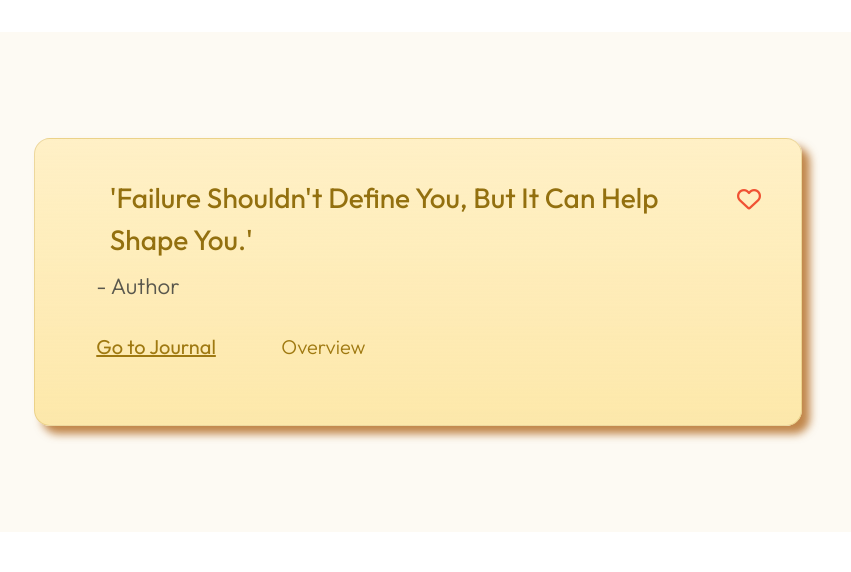
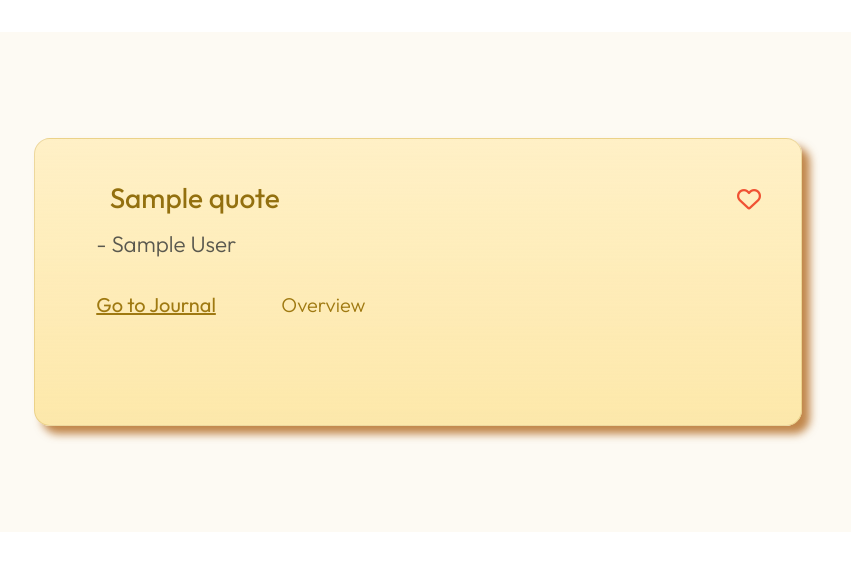
Before and after one commit to lyscodes/CFG_Software_2_4, a Flask app: template templates/quote.html in a window 1280 px wide. Shown: the part 77-649 px from the top of the page, without its empty margins (222-1073 px from the left). Run offline with Flask 3, Linux system fonts and the light colour scheme; the template is opened without the code that fills it: most values are stand-ins (such as "Sample title", 1, 10 or a date in 2020); some libraries are stand-ins or nearby versions.

Commit message:
Connected quote and journal page with back-end call to quote API

```diff
--- a/app.py
+++ b/app.py
@@ -5,6 +5,7 @@ from main import get_quote_otd, make_moods_dict
 app = Flask(__name__)
 
 
+@app.route('/')
 @app.route('/mood', methods=['GET', 'POST'])
 def mood_checkin():
     if request.method == 'GET':
@@ -19,12 +20,15 @@ def quote_of_the_day():
     result = get_quote_otd()
     quote = result[0]
     author = result[1]
-    return render_template("quote.html", quote=f'Quote of the day is: {quote} By {author}')
+    return render_template("quote.html", quote=quote, author=author)
 
 
 @app.route('/journal')
 def add_journal_entry():
-    return render_template("journal.html")
+    result = get_quote_otd() # This is a quick solution, but we should save the data from /quote call to the api instead
+    quote = result[0]
+    author = result[1]
+    return render_template("journal.html", quote=quote, author=author)
 
 
 
--- a/main.py
+++ b/main.py
@@ -26,6 +26,7 @@ def get_moods(mood):
             return gif_url
     except Exception:
         print("Opps: error")
+
 
 def make_moods_dict():
     main_moods = ['happy', 'calm', 'sad', 'worried', 'frustrated', 'angry']
--- a/templates/journal.html
+++ b/templates/journal.html
@@ -11,7 +11,7 @@
       <div class="hero-section">
           <div class="quote-journal-div">
 
-              <h2 class="quote-journal"><i class="fa-solid fa-lightbulb fa-lg center"></i>'Failure Shouldn't Define You, But It Can Help Shape You.' </h2>
+              <h2 class="quote-journal"><i class="fa-solid fa-lightbulb fa-lg center"></i>{{quote}} - {{author}} </h2>
 
               <p id="reflection-text">How does this change your perception?</p>
           </div>
--- a/templates/quote.html
+++ b/templates/quote.html
@@ -15,13 +15,13 @@
           <div class="card-body">
             <i class="fa-regular fa-heart fa-xl"></i>
             <p class="card-text">
-              'Failure Shouldn't Define You, But It Can Help Shape You.'
+              {{quote}}
             </p>
           </div>
           <!-- <i class="fa-regular fa-heart"></i> -->
           <!-- <i class="fa-regular fa-trash-can"></i> -->
           <!-- <br> -->
-          <h6 class="card-subtitle mb-2 text-muted">- Author</h6>
+          <h6 class="card-subtitle mb-2 text-muted">- {{author}}</h6>
           <br />
           <a href="#" class="card-link">Go to Journal</a>
           <a href="#" class="card-link-2">Overview</a>
```
